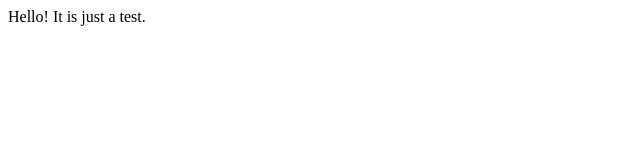
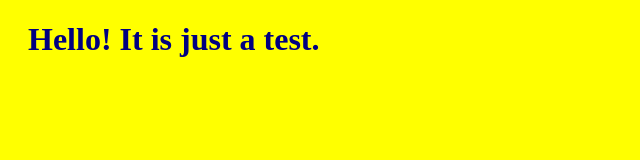
Before and after one commit to nikopol-z/git-sample, a plain HTML site: page index.html in a window 1280 px wide. Shown: the whole page, without its empty margins (0-640 px from the left). Drawn offline with Linux system fonts and the light colour scheme.

Commit message:
Finally it works! )

```diff
--- a/index.html
+++ b/index.html
@@ -1,10 +1,12 @@
+<!doctype html>
 <html>
 <head>
+<meta charset="utf-8">
 <title>Header</title>
 <link rel="stylesheet" type="text/css" href="style.css">
 </head>
 
 <body>
-Hello! It is just a test.
+<h1>Hello! It is just a test.</h1>
 </body>
 </html>
--- a/style.css
+++ b/style.css
@@ -1,5 +1,6 @@
 body {
-backgroung-color: red;
+background-color: yellow;
+
 }
 
 h1 {
```
